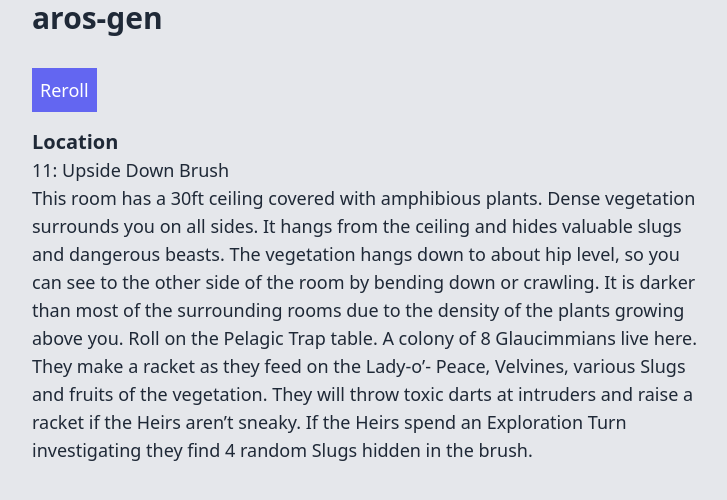
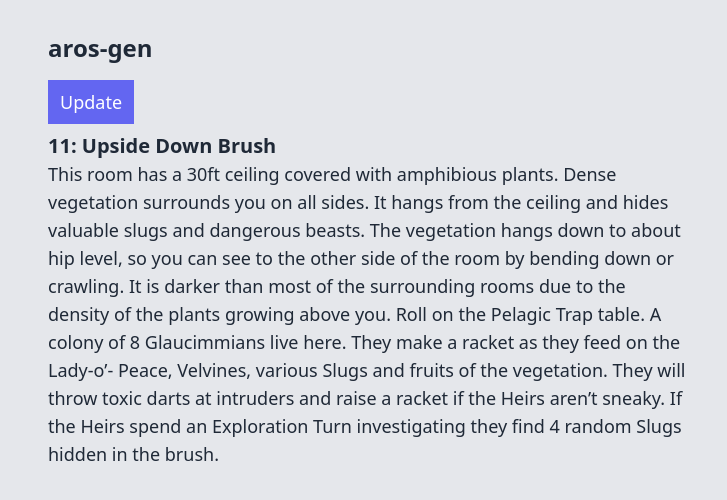
Before and after one commit to JonathanRe/aros-gen, a Vue app: page / in a window 1280 px wide. Shown: the top 500 px of the page, without its empty margins (272-999 px from the left). Built offline with nearby package versions, Linux system fonts and the light colour scheme.

Commit message:
rework locations components
start implementing Composition API, add better way to generate random locations

```diff
--- a/src/components/Locations.vue
+++ b/src/components/Locations.vue
@@ -1,40 +1,41 @@
 <template>
-  <div class="max-w-2xl mx-auto">
-    <h1 class="text-3xl font-bold">aros-gen</h1>
+  <div class="max-w-2xl mx-auto px-4 pt-8">
+    <h1 class="text-2xl font-semibold mb-4">aros-gen</h1>
     <button
-      class="mt-8 p-2 text-white bg-indigo-500 hover:bg-indigo-400"
-      @click="setRandomLocationIndex()"
+      @click="updateCurrentLocation"
+      class="mb-2 px-3 py-2 bg-indigo-500 text-white hover:bg-indigo-400"
     >
-      Reroll
+      Update
     </button>
-    <h2 class="mt-4 text-xl font-bold">Location</h2>
-    <p>
-      {{ locations[randomLocationIndex].index }}:
-      {{ locations[randomLocationIndex].name }}
-    </p>
-    <div>
-      {{ locations[randomLocationIndex].description }}
-    </div>
+    <LocationsSingle :location="currentLocation" />
   </div>
 </template>
 
 <script>
 import locationsData from "../db.json";
 import { roll } from "../modules/dice";
+import LocationsSingle from "./LocationsSingle.vue";
 
 export default {
+  components: { LocationsSingle },
   data() {
     return {
       locations: locationsData,
-      randomLocationIndex: roll(12),
+      currentLocation: {},
     };
   },
   methods: {
-    setRandomLocationIndex() {
-      this.randomLocationIndex = roll(12);
+    fetchRandomLocation(locations) {
+      const index = roll(locations.length);
+      return locations[index];
+    },
+    updateCurrentLocation() {
+      this.currentLocation = this.fetchRandomLocation(this.locations);
     },
   },
-  mounted() {},
+  mounted() {
+    this.updateCurrentLocation();
+  },
 };
 </script>
 
--- /dev/null
+++ b/src/components/LocationsSingle.vue
@@ -0,0 +1,25 @@
+<template>
+  <div>
+    <h3 class="text-xl font-semibold">
+      {{ location.index }}: {{ location.name }}
+    </h3>
+    <p v-html="location.description"></p>
+  </div>
+</template>
+
+<script>
+export default {
+  props: {
+    location: {
+      type: Object,
+      required: true,
+    },
+  },
+  setup(props) {
+    return { props };
+  },
+  mounted() {},
+};
+</script>
+
+<style scoped></style>
--- a/src/db.json
+++ b/src/db.json
@@ -2,21 +2,21 @@
   {
     "index": 1,
     "name": "Hanging Garden",
-    "description": "This room’s ceiling covered with amphibious plants. Light dapples the floor colored yellow-green by the quartz and plant matter above you. The plants in this room are grown in organized rows on the ceiling. In the room are 1D4 [+] Hermits, who move from row to row, pruning and checking on their Slugs. They seem very diligent and mostly ignore you. The Hermits will attempt to communicate using Crustacean. They will be willing to trade some of their harvest for 250S each Slug, and they will happily barter. Roll three times on the Slug table to determine what Slugs are for sale.",
+    "description": "<p class=\"flavor\">This room’s ceiling covered with amphibious plants. Light dapples the floor colored yellow-green by the quartz and plant matter above you. The plants in this room are grown in organized rows on the ceiling.</p> In the room are 1D4 [+] <span class=\"font-semibold\">Hermits</span>, who move from row to row, pruning and checking on their Slugs. They seem very diligent and mostly ignore you. The Hermits will attempt to communicate using Crustacean. They will be willing to trade some of their harvest for 250S each Slug, and they will happily barter.</p> <span class=\"font-semibold\">Roll three times on the Slug table to determine what Slugs are for sale.</span>",
     "hallways": 0,
     "danger": 0
   },
   {
     "index": 2,
     "name": "Open Water",
-    "description": "A very open room. The current canals pulse regularly with the glowing algae as water flows along the tracks here. Occasionally something flows in through the channels. Roll 1D6 to determine what floats in via the many channels. 1. 3 Chum float through. 2. A Sack of Loot floats past. Roll three times on the Loot Table. 3-4. Someone sent the dead’s Sand down. Gain 500 Sand. 5. A Dead Chum floating on its back, it’s holding a wooden figurine. Roll for a random Spell, this figurine functions as a Spell Pearl of that Spell. 6. An Eelaconda enters.",
+    "description": "<p class=\"flavor\">A very open room. The current canals pulse regularly with the glowing algae as water flows along the tracks here. Occasionally something flows in through the channels.</p> Roll 1D6 to determine what floats in via the many channels. 1. 3 Chum float through. 2. A Sack of Loot floats past. Roll three times on the Loot Table. 3-4. Someone sent the dead’s Sand down. Gain 500 Sand. 5. A Dead Chum floating on its back, it’s holding a wooden figurine. Roll for a random Spell, this figurine functions as a Spell Pearl of that Spell. 6. An Eelaconda enters.",
     "hallways": 0,
     "danger": 0
   },
   {
     "index": 3,
     "name": "The Great Currents",
-    "description": "You are inside of a globe and its walls are a map. In five different large areas of what you can assume must symbolize oceans there is soft clay. Surrounded by continents that are made of stone. In the center of the room is a pedestal and sticking out of the center vertically is a rod made of driftwood with a coral tip. Beneath it, on the pedestal is a sentence written in the language of the gods. It says, “Hot to cold, and cold to hot; never stop, never stop; if they do, we all drop.” If the Heirs choose to investigate the room: Near the equator in each of the clay spaces there is a small hole in the clay constantly burbling warm water. Near the poles of this inverted globe are small holes in the clay burbling cold water. Three cold water springs are at the northern pole and three more are at the southern pole. There are six warm springs along the equator. Solution: If the Heirs push the rod into the soft clay near the spigot the water will follow the channel they create. The goal is to create six channels that circulate warm water to cold and vice-versa in a loop. If they do this the walls of clay melt down and reveal a chest. Roll on the Treasure table.",
+    "description": "<p class=\"flavor\">You are inside of a globe and its walls are a map. In five different large areas of what you can assume must symbolize oceans there is soft clay. Surrounded by continents that are made of stone. In the center of the room is a pedestal and sticking out of the center vertically is a rod made of driftwood with a coral tip. Beneath it, on the pedestal is a sentence written in the language of the gods. It says, “Hot to cold, and cold to hot; never stop, never stop; if they do, we all drop.”</p> <span class=\"font-semibold\">If the Heirs choose to investigate the room:</span> <p class=\"flavor\">Near the equator in each of the clay spaces there is a small hole in the clay constantly burbling warm water. Near the poles of this inverted globe are small holes in the clay burbling cold water. Three cold water springs are at the northern pole and three more are at the southern pole. There are six warm springs along the equator.</p> <span class=\"font-semibold\">Solution:</span> <p>If the Heirs push the rod into the soft clay near the spigot the water will follow the channel they create. The goal is to create six channels that circulate warm water to cold and vice-versa in a loop. If they do this the walls of clay melt down and reveal a chest.</p> <span class=\"font-semibold\">Roll on the Treasure table.</span>",
     "hallways": 0,
     "danger": 0
   },
--- a/src/index.css
+++ b/src/index.css
@@ -7,3 +7,9 @@
     @apply bg-gray-200 text-gray-800 text-lg;
   }
 }
+
+@layer components {
+  .flavor {
+    @apply mb-2 italic;
+  }
+}
```
